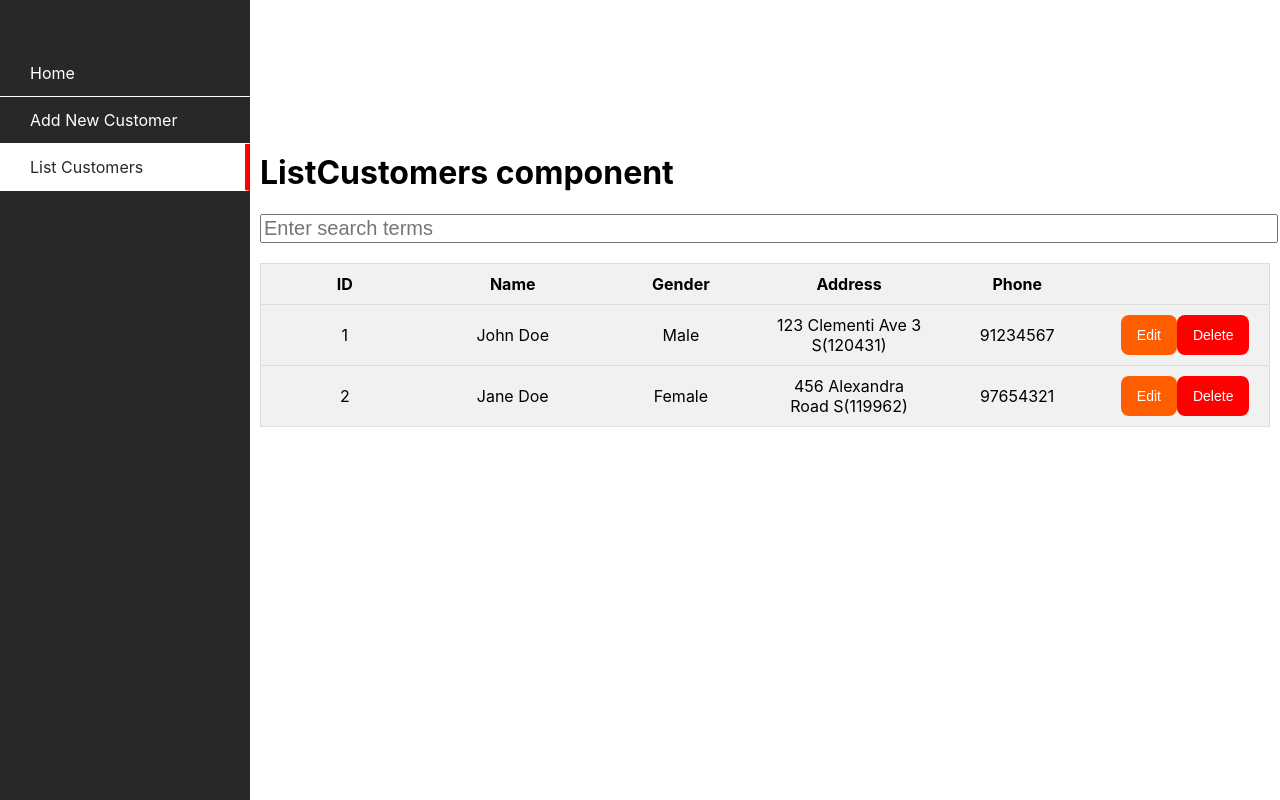
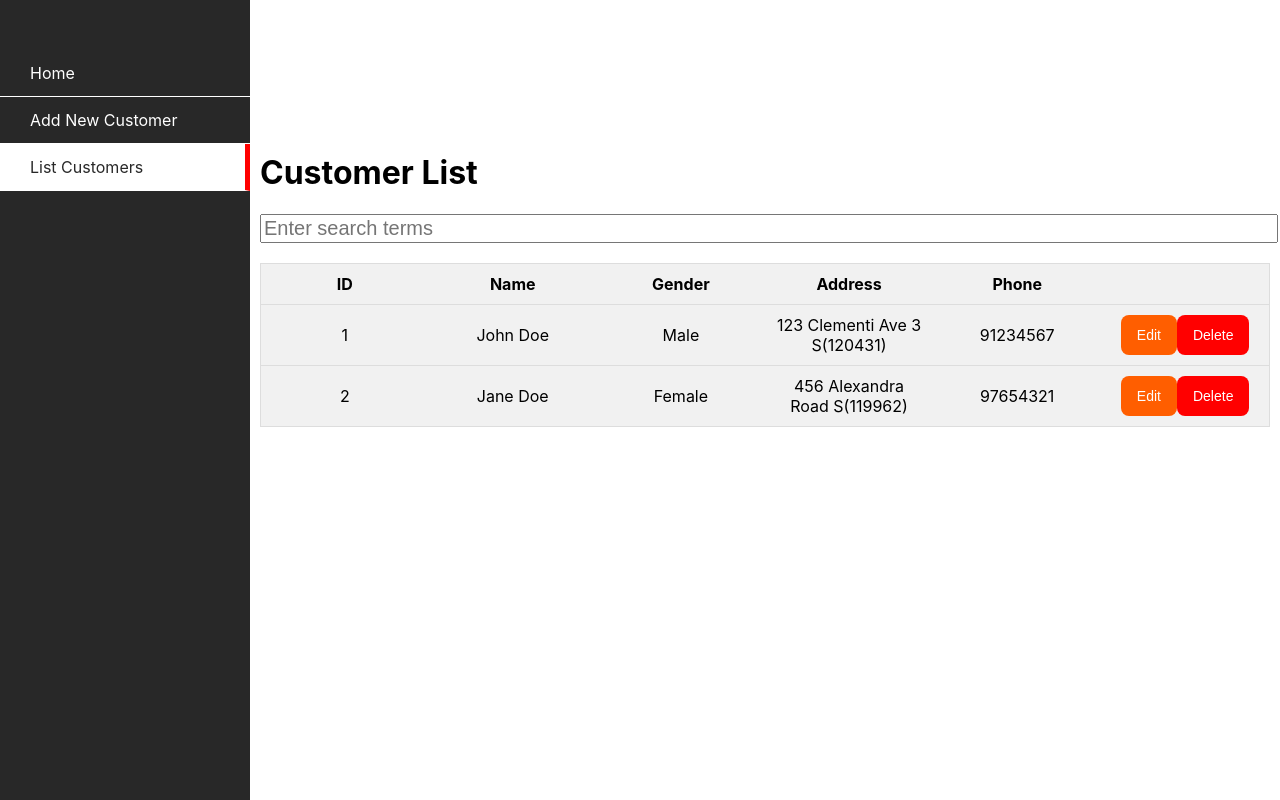
Before and after one commit to AhmadHatziq/nus-web-app-react, a React (Create React App) app in the folder customer-relationship-management/crm/: page /customers in a window 1280 px wide. Built offline with nearby package versions, Linux system fonts and the light colour scheme; data requests are answered from the project's data file.

Commit message:
Changed title of ListCustomer component

```diff
--- a/customer-relationship-management/crm/src/containers/ListCustomers.js
+++ b/customer-relationship-management/crm/src/containers/ListCustomers.js
@@ -93,7 +93,7 @@ function ListCustomers() {
 
   return ( <>
     <div>
-      <h1>ListCustomers component</h1>
+      <h1>Customer List</h1>
       <div>
         <input type="text" placeholder="Enter search terms" onChange={searchHandler} value={searchTerm}/>
         <br/><br/>
```
